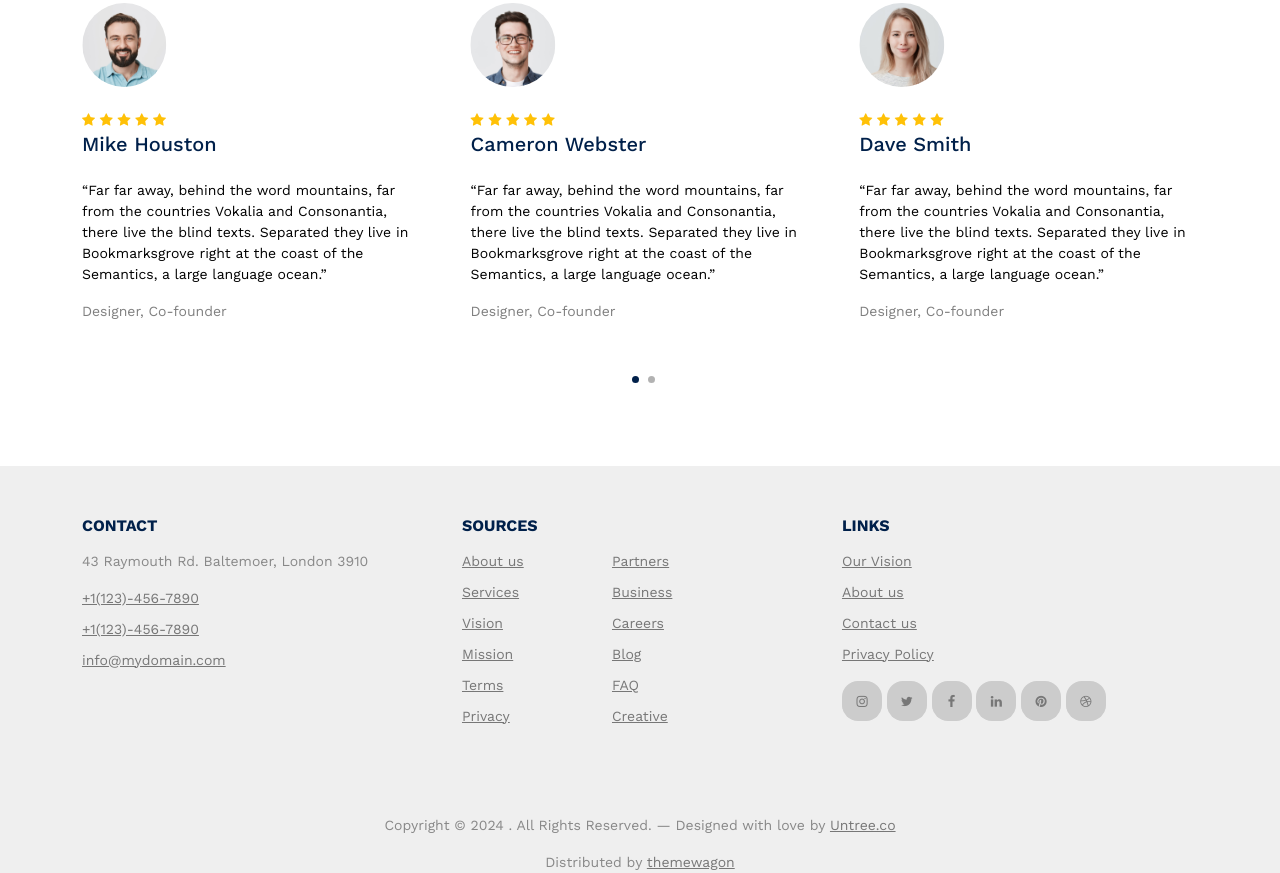
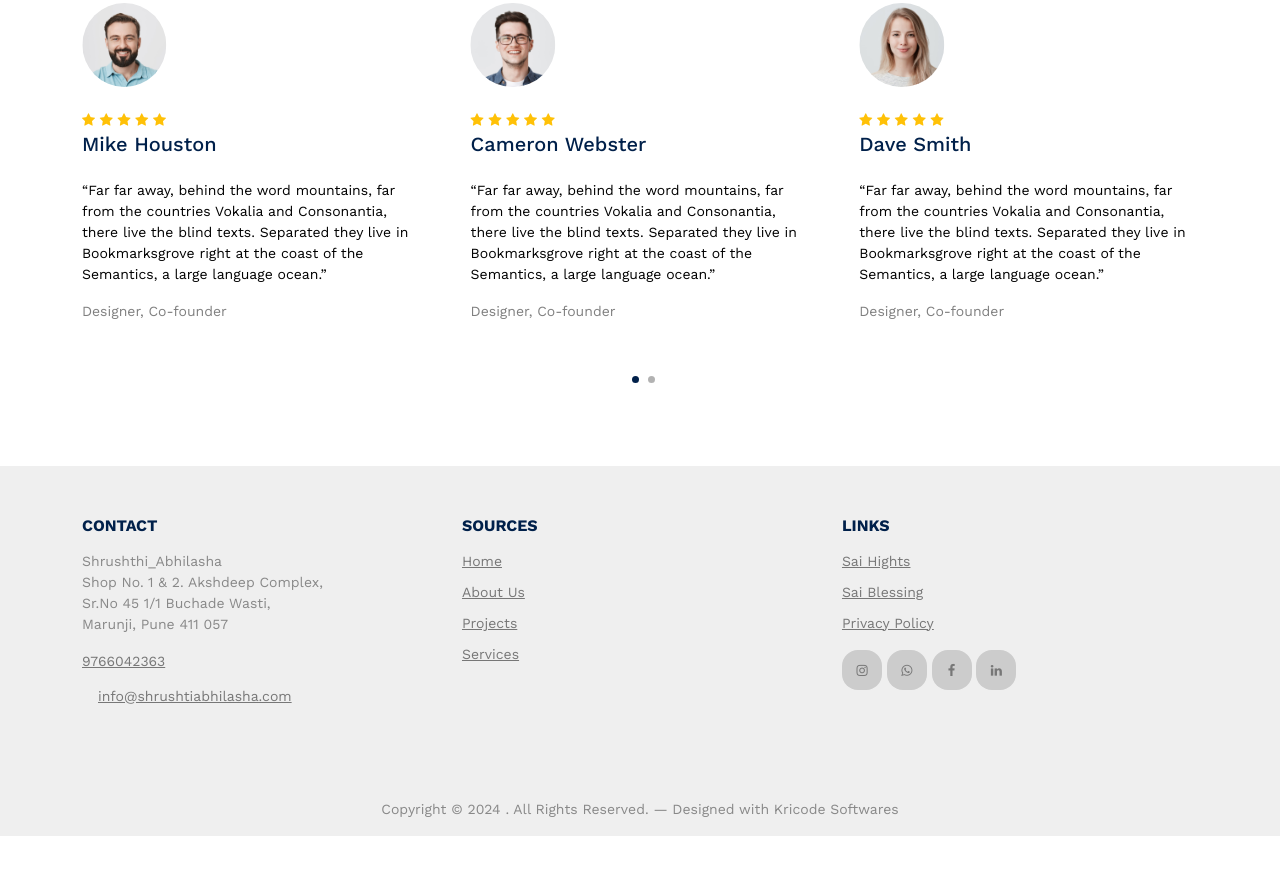
Before and after one commit to Kri8dm/shrushthi-abhilasha, a plain HTML site: page services.html in a window 1280 px wide. Shown: the part 1578-2451 px from the top of the page. After the commit the page ends 2414 px from the top, so only its background shows below. Drawn offline with nearby package versions, Linux system fonts and the light colour scheme; files whose address does not match are found by name.

Commit message:
footer content change

```diff
--- a/services.html
+++ b/services.html
@@ -351,18 +351,21 @@
       </div>
     </div>
 
+    <!-- Footer section start -->
   <div class="site-footer">
     <div class="container">
       <div class="row">
         <div class="col-lg-4">
           <div class="widget">
             <h3>Contact</h3>
-              <address>43 Raymouth Rd. Baltemoer, London 3910</address>
+            <address>Shrushthi_Abhilasha <br> Shop No. 1 & 2.
+              Akshdeep Complex,<br>
+              Sr.No 45 1/1 Buchade Wasti,<br>
+              Marunji, Pune 411 057</address>
             <ul class="list-unstyled links">
-                <li><a href="tel://11234567890">+1(123)-456-7890</a></li>
-                <li><a href="tel://11234567890">+1(123)-456-7890</a></li>
+              <li><a href="tel:9766042363">9766042363 </a></li>
               <li>
-                  <a href="mailto:info@mydomain.com">info@mydomain.com</a>
+                <a class="dropdown-item" href="mailto:info@shrushtiabhilasha.com">info@shrushtiabhilasha.com</a>
               </li>
             </ul>
           </div>
@@ -373,20 +376,12 @@
           <div class="widget">
             <h3>Sources</h3>
             <ul class="list-unstyled float-start links">
-                <li><a href="#">About us</a></li>
-                <li><a href="#">Services</a></li>
-                <li><a href="#">Vision</a></li>
-                <li><a href="#">Mission</a></li>
-                <li><a href="#">Terms</a></li>
-                <li><a href="#">Privacy</a></li>
-              </ul>
-              <ul class="list-unstyled float-start links">
-                <li><a href="#">Partners</a></li>
-                <li><a href="#">Business</a></li>
-                <li><a href="#">Careers</a></li>
-                <li><a href="#">Blog</a></li>
-                <li><a href="#">FAQ</a></li>
-                <li><a href="#">Creative</a></li>
+              <li><a href="index.html">Home</a></li>
+              <li><a href="about.html">About Us</a></li>
+              <li><a href="Properties.html">Projects</a></li>
+              <li><a href="services.html">Services</a></li>
+              <!-- <li><a href="#">Terms</a></li>
+                <li><a href="#">Privacy</a></li> -->
             </ul>
           </div>
           <!-- /.widget -->
@@ -396,31 +391,32 @@
           <div class="widget">
             <h3>Links</h3>
             <ul class="list-unstyled links">
-                <li><a href="#">Our Vision</a></li>
-                <li><a href="#">About us</a></li>
-                <li><a href="#">Contact us</a></li>
+              <li><a href="Sai_Hights.html">Sai Hights</a></li>
+              <li><a href="Sai_Blessings.html">Sai Blessing</a></li>
               <li><a href="privacy_policy.html">Privacy Policy</a></li>
             </ul>
 
             <ul class="list-unstyled social">
               <li>
-                  <a href="#"><span class="icon-instagram"></span></a>
+                <a href="https://www.instagram.com/shrushtiabhilasha_infra/"><span class="icon-instagram"></span></a>
               </li>
               <li>
-                  <a href="#"><span class="icon-twitter"></span></a>
+                <a href="https://wa.me/+919766042363"><span class="icon-whatsapp"></span></a>
+              </li>
+
+              <li>
+                <a href="https://www.facebook.com/profile.php?id=61553086021653"><span class="icon-facebook"></span></a>
               </li>
               <li>
-                  <a href="#"><span class="icon-facebook"></span></a>
+                <a href="https://www.linkedin.com/company/shrushti-abhilasha-developers/mycompany/?viewAsMember=true"><span
+                    class="icon-linkedin"></span></a>
               </li>
-                <li>
-                  <a href="#"><span class="icon-linkedin"></span></a>
-                </li>
-                <li>
+              <!-- <li>
                   <a href="#"><span class="icon-pinterest"></span></a>
-                </li>
-                <li>
+                </li> -->
+              <!-- <li>
                   <a href="#"><span class="icon-dribbble"></span></a>
-                </li>
+                </li> -->
             </ul>
           </div>
           <!-- /.widget -->
@@ -443,20 +439,21 @@
             <script>
               document.write(new Date().getFullYear());
             </script>
-              . All Rights Reserved. &mdash; Designed with love by
-              <a href="https://untree.co">Untree.co</a>
+            . All Rights Reserved. &mdash; Designed with Kricode Softwares
+            <!-- <a href="https://untree.co">Untree.co</a> -->
             <!-- License information: https://untree.co/license/ -->
           </p>
-            <div>
+          <!-- <div>
               Distributed by
               <a href="https://themewagon.com/" target="_blank">themewagon</a>
-            </div>
+            </div> -->
         </div>
       </div>
     </div>
     <!-- /.container -->
   </div>
   <!-- /.site-footer -->
+  <!-- Footer section end -->
 
     <!-- Preloader -->
     <div id="overlayer"></div>
```
Also changed, not shown: Careers.html (+6 -15 lines), Properties.html (+10 -23 lines), Sai_Blessings.html (+9 -9 lines), Sai_Hights.html (+9 -9 lines), about.html (+6 -7 lines), contact.html (+6 -15 lines), index.html (+6 -15 lines), privacy_policy.html (+10 -15 lines), README.txt (deleted). Lines whose indentation alone changed are shown as unchanged.
